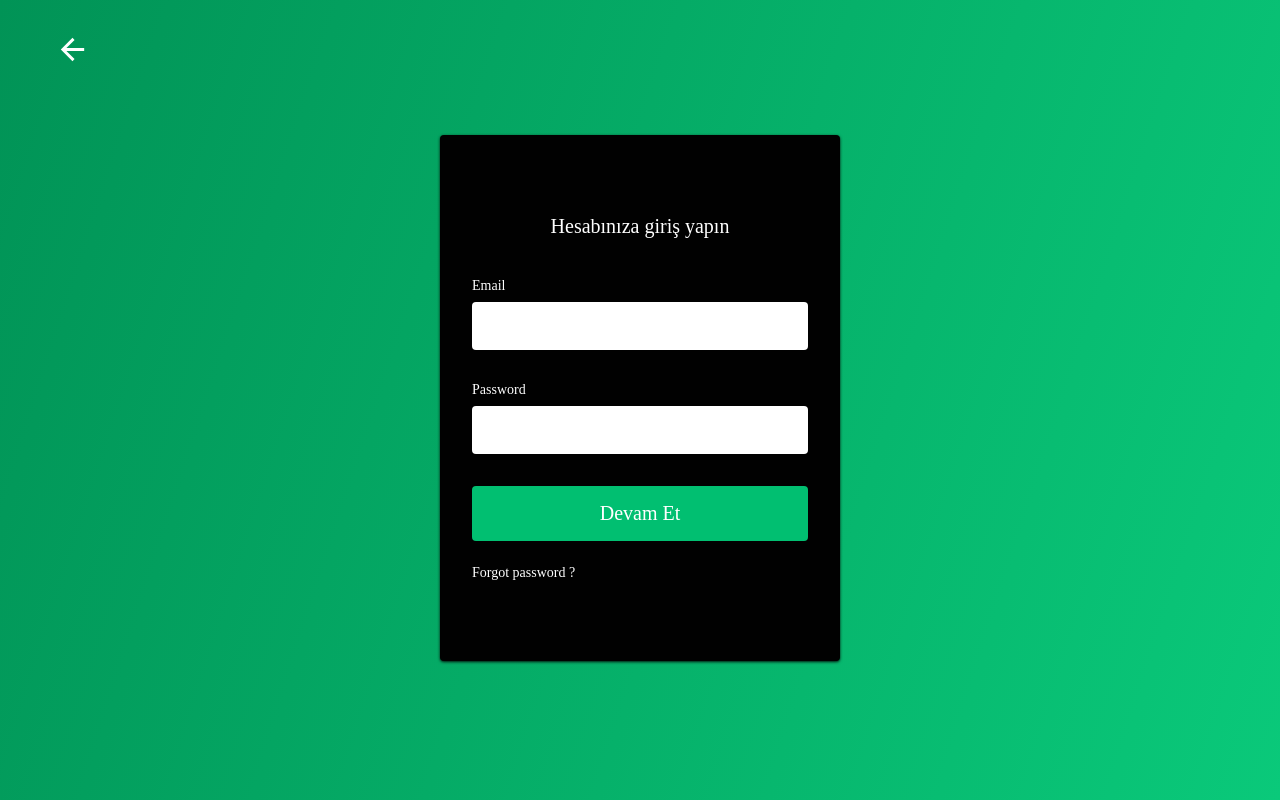
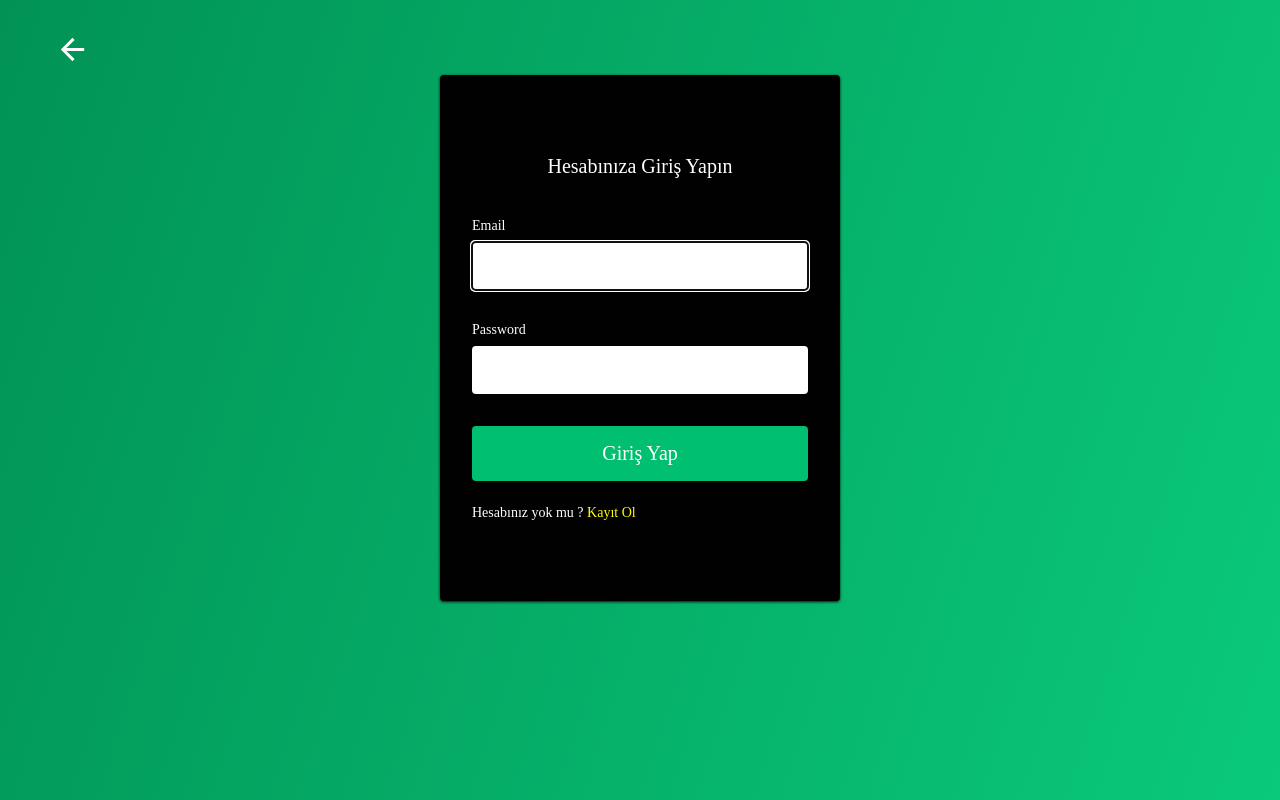
Before and after one commit to alibarangunduz/realestateinko, a React (Create React App) app: page /signin in a window 1280 px wide. Built offline with nearby package versions, Linux system fonts and the light colour scheme; a web font is replaced by a local one.

Commit message:
added firebase auth

```diff
--- a/package.json
+++ b/package.json
@@ -3,10 +3,12 @@
   "version": "0.1.0",
   "private": true,
   "dependencies": {
+    "@material-ui/core": "^4.11.3",
     "@material-ui/icons": "^4.11.2",
     "@testing-library/jest-dom": "^5.11.9",
     "@testing-library/react": "^11.2.5",
     "@testing-library/user-event": "^12.6.3",
+    "firebase": "^8.2.6",
     "node-modules": "^1.0.1",
     "react": "^17.0.1",
     "react-back-to-top-button": "0.0.14",
--- a/src/App.js
+++ b/src/App.js
@@ -1,17 +1,20 @@
+import React, { useState, useMemo } from 'react';
 import './App.css'
 import Home from './pages/index';
 import { BrowserRouter as Router, Switch, Route } from 'react-router-dom';
 import SigninPage from './pages/signin';
-
-
+import { UserContext } from './UserContext';
 function App() {
+  const [user, setUser] = useState(null);
+  const value = useMemo(() => ({user, setUser}), [user, setUser]);
   return (
     <Router>
-
+        <UserContext.Provider value={value}>
       <Switch>
         <Route path='/' component={Home} exact/>
         <Route path='/signin' component={SigninPage} exact/>
       </Switch>
+      </UserContext.Provider>
     </Router>
 
   );
--- /dev/null
+++ b/src/UserContext.js
@@ -0,0 +1,2 @@
+import {createContext} from 'react';
+export const UserContext = createContext(null);
--- a/src/components/Navbar/index.js
+++ b/src/components/Navbar/index.js
@@ -1,6 +1,7 @@
-import React, { useState, useEffect } from "react";
+import React, { useState, useEffect, useContext } from "react";
 import { FaBars } from "react-icons/fa";
 import { animateScroll as scroll } from "react-scroll";
+import fire from '../../fire';
 import {
   Nav,
   NavbarContainer,
@@ -13,9 +14,10 @@ import {
   NavBtnLink,
 } from "./NavbarElements";
 import { IconContext } from "react-icons/lib";
+import { UserContext } from '../../UserContext';
 const Navbar = ({ toggle }) => {
   const [scrollNav, setScrollNav] = useState(false);
-
+  const {user, setUser} = useContext(UserContext);
   const changeNav = () => {
     if (window.scrollY >= 80) {
       setScrollNav(true);
@@ -29,7 +31,22 @@ const Navbar = ({ toggle }) => {
   const toggleHome = () => {
     scroll.scrollToTop();
   };
-
+  const handleLogout = () => {
+    fire.auth().signOut();
+  }
+  const authListener = () => {
+    fire.auth().onAuthStateChanged(user => {
+      if(user) {
+        setUser(user);
+      } else {
+        setUser('');
+      }
+    })
+  }
+  useEffect(() => {
+    authListener();
+    console.log(user);
+  }, [])
   return (
     <>
       <IconContext.Provider value={{ color: "#fff" }}>
@@ -91,8 +108,9 @@ const Navbar = ({ toggle }) => {
                 </NavLinks>
               </NavItem>
             </NavMenu>
-            <NavBtn>
+            <NavBtn>{user ? <NavBtnLink to="/" onClick={handleLogout}>Çıkış Yap</NavBtnLink>:
               <NavBtnLink to="/signin">Giriş Yap</NavBtnLink>
+              }
             </NavBtn>
           </NavbarContainer>
         </Nav>
--- a/src/components/Sidebar/index.js
+++ b/src/components/Sidebar/index.js
@@ -1,9 +1,29 @@
-import React from 'react'
+import React, { useState, useEffect, useContext } from "react";
 import { SidebarContainer, CloseIcon, Icon, SidebarWrapper, SidebarMenu, SidebarLink, SideBtnWrap, SidebarRoute } from './SidebarElements'
-
+import fire from '../../fire';
+import { UserContext } from '../../UserContext';
 
 
 const Sidebar = ({isOpen,toggle}) => {
+
+    const {user, setUser} = useContext(UserContext);
+    const handleLogout = () => {
+        fire.auth().signOut();
+      }
+    const authListener = () => {
+        fire.auth().onAuthStateChanged(user => {
+          if(user) {
+            setUser(user);
+          } else {
+            setUser('');
+          }
+        })
+      }
+      useEffect(() => {
+        authListener();
+        console.log(user);
+      }, [])
+
     return (
         <SidebarContainer isOpen={isOpen} onClick={toggle}>
             <Icon onClick={toggle}>
@@ -24,8 +44,10 @@ const Sidebar = ({isOpen,toggle}) => {
                             Kayıt
                     </SidebarLink>
                 </SidebarMenu>
-                <SideBtnWrap>
+                <SideBtnWrap>{ user ?
+                    <SidebarRoute to='/' onClick={handleLogout}>Çıkış Yap</SidebarRoute>:
                     <SidebarRoute to='/signin'>Giriş Yap</SidebarRoute>
+                    }
                 </SideBtnWrap>
             </SidebarWrapper>
         </SidebarContainer>
--- a/src/components/Signin/SigninElements.js
+++ b/src/components/Signin/SigninElements.js
@@ -18,12 +18,12 @@ export const Container = styled.div`
 `;
 
 export const FormWrap = styled.div`
-  height: 90%;
+  height: '90%';
   display: flex;
   flex-direction: column;
   justify-content: center;
   @media screen and (max-width: 400px) {
-    height: 80%;
+    height: '80%';
   } ;
 `;
 export const Icon = styled(Link)`
@@ -55,6 +55,7 @@ export const FormContent = styled.div`
 
 export const Form = styled.form`
   background: #010101;
+
   max-width: 400px;
   height: auto;
   width: 100%;
--- a/src/components/Signin/index.js
+++ b/src/components/Signin/index.js
@@ -1,4 +1,5 @@
-import React from "react";
+import React, { useState, useEffect, useContext } from "react";
+import fire from '../../fire';
 import {
   Container,
   FormWrap,
@@ -12,25 +13,141 @@ import {
   Text,
 } from "./SigninElements";
 import ArrowBackIcon from "@material-ui/icons/ArrowBack";
+import { useHistory } from "react-router-dom";
+import { UserContext } from '../../UserContext';
+
+
 const SignIn = () => {
+
+  const {user, setUser} = useContext(UserContext);
+  const [userName, setUserName] = useState('');
+  const [email, setEmail] = useState('');
+  const [password, setPassword] = useState();
+  const [emailError, setEmailError] = useState('');
+  const [passwordError, setPasswordError] = useState('');
+  const [hasAccount, setHesAccount] = useState(true);
+  const history = useHistory();
+
+
+  const clearErrors = () => {
+    setEmailError('');
+    setPasswordError('');
+  }
+
+  const handleLogin = (e) => {
+    e.preventDefault();
+
+    fire
+      .auth().signInWithEmailAndPassword(email, password).then((auth) => {
+
+          if(auth) {
+            setUser(auth);
+            history.push('/');
+          }
+        }).catch(err => {
+            switch(err.code) {
+              case "auth/invaild-email":
+              case "auth/user-disabled":
+              case "auth/user-not-found":
+              setEmailError(err.message);
+              break;
+              case "auth/wrong-password":
+                setPasswordError(err.message);
+                break;
+            }
+          });
+  }
+  const handleSignup = (e) => {
+    e.preventDefault();
+    clearErrors();
+    fire
+      .auth()
+        .createUserWithEmailAndPassword(email, password).then((res) =>{
+          console.log(res);
+          if(res) {
+            setUser(res);
+            history.push('/');
+          }
+        }).catch(err => {
+            switch(err.code) {
+              case "auth/email-already-in-use":
+              case "auth/invalid-email":
+              setEmailError(err.message);
+              break;
+              case "auth/weak-password":
+                setPasswordError(err.message);
+                break;
+            }
+          });
+  }
+
+  useEffect(() => {
+    fire.auth().signOut();
+  }, [])
+
+
+
   return (
     <Container>
-      <FormWrap>
+      <FormWrap hasAccount={hasAccount}>
         <Icon to="/">
           <ArrowBackIcon fontSize="large" />
         </Icon>
         <FormContent>
-          <Form action="#">
-            <FormH1>Hesabınıza giriş yapın</FormH1>
+          <Form>
+            {hasAccount ?
+              <FormH1>Hesabınıza Giriş Yapın </FormH1>:<FormH1>Daha iyi bir deneyim için kayıt olun</FormH1>
+
+            }
+
+            { !hasAccount ?
+              <>
+              <FormLabel htmlFor="for">Ad-Soyad</FormLabel>
+              <FormInput
+              type="name"
+              required
+              autoFocus
+              value={userName}
+              onChange={(e) => setUserName(e.target.value)}
+            />
+             </>
+            : ''
+            }
             <FormLabel htmlFor="for">Email</FormLabel>
-            <FormInput type="email" required />
+            <FormInput
+              type="email"
+              required
+              autoFocus
+              value={email}
+              onChange={(e) => setEmail(e.target.value)}
+            />
+              <Text style={{marginTop: '-20px'}}>{emailError}</Text>
             <FormLabel htmlFor="for" required>
               Password
             </FormLabel>
-            <FormInput type="password" required />
-            <FormButton type="submit">Devam Et</FormButton>
-            <Text>Forgot password ?</Text>
+            <FormInput
+              type="password"
+              required
+              value={password}
+              onChange={(e) => setPassword(e.target.value)}
+            />
+              <Text style={{marginTop: '-20px', marginBottom: '10px'}}>{passwordError}</Text>
+            {hasAccount ? (
+              <>
+              <FormButton onClick={handleLogin}>Giriş Yap</FormButton>
+              <Text>Hesabınız yok mu ? <span onClick={() => setHesAccount(!hasAccount)} style={{color:'yellow', cursor: 'pointer'}} >Kayıt Ol</span></Text>
+              </>
+            ) :  (
+              <>
+              <FormButton onClick={handleSignup}>Kayıt Ol</FormButton>
+              <Text>Hesabınız var mı ? <span onClick={() => setHesAccount(!hasAccount)} style={{color:'yellow', cursor: 'pointer',}} >Giriş Yap</span></Text>
+              </>
+            )
+
+
+            }
           </Form>
+
         </FormContent>
       </FormWrap>
     </Container>
--- /dev/null
+++ b/src/fire.js
@@ -0,0 +1,12 @@
+import firebase from 'firebase';
+const firebaseConfig = {
+    apiKey: "AIzaSyCVGQEKU-O4NI0gwliD47ks-E_UT62TZHQ",
+    authDomain: "realestate-fbe82.firebaseapp.com",
+    projectId: "realestate-fbe82",
+    storageBucket: "realestate-fbe82.appspot.com",
+    messagingSenderId: "496897253628",
+    appId: "1:496897253628:web:540653e34151bcefd7f779",
+    measurementId: "G-W6HP67GWL0"
+  };
+  const fire = firebase.initializeApp(firebaseConfig);
+  export default fire;
```
Also changed, not shown: 1 other file (tests, documents, lock files or other folders).
